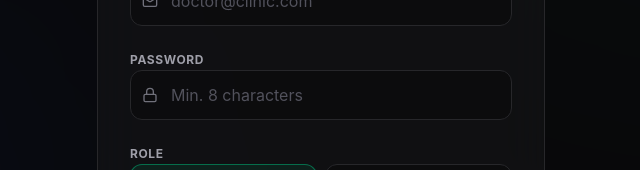
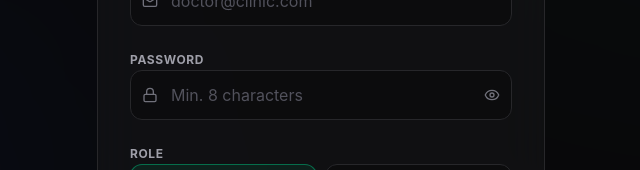
Before and after one commit to varadbarve/MediAssist, a Next.js app in the folder frontend/: page /register in a window 1280 px wide. Shown: the part 361-531 px from the top of the page, without its empty margins (319-959 px from the left). Built offline with nearby package versions, Linux system fonts and the light colour scheme.

Commit message:
Add show/hide password toggle feature to login and registration forms

```diff
--- a/frontend/src/app/login/page.tsx
+++ b/frontend/src/app/login/page.tsx
@@ -2,7 +2,7 @@
 
 import { useState } from "react";
 import { motion } from "framer-motion";
-import { LogIn, Mail, Lock, AlertCircle, Activity, ArrowRight } from "lucide-react";
+import { LogIn, Mail, Lock, AlertCircle, Activity, ArrowRight, Eye, EyeOff } from "lucide-react";
 import { login } from "@/lib/auth";
 import Link from "next/link";
 import { useRouter } from "next/navigation";
@@ -10,6 +10,7 @@ import { useRouter } from "next/navigation";
 export default function LoginPage() {
   const [email, setEmail] = useState("");
   const [password, setPassword] = useState("");
+  const [showPassword, setShowPassword] = useState(false);
   const [error, setError] = useState("");
   const [isLoading, setIsLoading] = useState(false);
   const router = useRouter();
@@ -103,13 +104,20 @@ export default function LoginPage() {
                 <Lock className="absolute left-3 top-1/2 -translate-y-1/2 w-4 h-4 text-zinc-500" />
                 <input
                   id="login-password"
-                  type="password"
+                  type={showPassword ? "text" : "password"}
                   value={password}
                   onChange={(e) => setPassword(e.target.value)}
                   placeholder="Enter your password"
                   required
-                  className="w-full pl-10 pr-4 py-3 bg-zinc-950/50 border border-zinc-800 rounded-xl text-zinc-200 placeholder:text-zinc-600 focus:outline-none focus:border-blue-500/50 focus:ring-1 focus:ring-blue-500/20 transition-all"
+                  className="w-full pl-10 pr-10 py-3 bg-zinc-950/50 border border-zinc-800 rounded-xl text-zinc-200 placeholder:text-zinc-600 focus:outline-none focus:border-blue-500/50 focus:ring-1 focus:ring-blue-500/20 transition-all"
                 />
+                <button
+                  type="button"
+                  onClick={() => setShowPassword(!showPassword)}
+                  className="absolute right-3 top-1/2 -translate-y-1/2 w-4 h-4 text-zinc-500 hover:text-zinc-300 transition-colors focus:outline-none"
+                >
+                  {showPassword ? <EyeOff className="w-4 h-4" /> : <Eye className="w-4 h-4" />}
+                </button>
               </div>
             </div>
 
--- a/frontend/src/app/register/page.tsx
+++ b/frontend/src/app/register/page.tsx
@@ -2,7 +2,7 @@
 
 import { useState } from "react";
 import { motion } from "framer-motion";
-import { UserPlus, Mail, Lock, User, AlertCircle, Activity, ArrowLeft, Shield } from "lucide-react";
+import { UserPlus, Mail, Lock, User, AlertCircle, Activity, ArrowLeft, Shield, Eye, EyeOff } from "lucide-react";
 import { register } from "@/lib/auth";
 import Link from "next/link";
 import { useRouter } from "next/navigation";
@@ -11,6 +11,7 @@ export default function RegisterPage() {
   const [fullName, setFullName] = useState("");
   const [email, setEmail] = useState("");
   const [password, setPassword] = useState("");
+  const [showPassword, setShowPassword] = useState(false);
   const [role, setRole] = useState("patient");
   const [error, setError] = useState("");
   const [isLoading, setIsLoading] = useState(false);
@@ -147,14 +148,21 @@ export default function RegisterPage() {
                 <Lock className="absolute left-3 top-1/2 -translate-y-1/2 w-4 h-4 text-zinc-500" />
                 <input
                   id="reg-password"
-                  type="password"
+                  type={showPassword ? "text" : "password"}
                   value={password}
                   onChange={(e) => setPassword(e.target.value)}
                   placeholder="Min. 8 characters"
                   required
                   minLength={8}
-                  className="w-full pl-10 pr-4 py-3 bg-zinc-950/50 border border-zinc-800 rounded-xl text-zinc-200 placeholder:text-zinc-600 focus:outline-none focus:border-emerald-500/50 focus:ring-1 focus:ring-emerald-500/20 transition-all"
+                  className="w-full pl-10 pr-10 py-3 bg-zinc-950/50 border border-zinc-800 rounded-xl text-zinc-200 placeholder:text-zinc-600 focus:outline-none focus:border-emerald-500/50 focus:ring-1 focus:ring-emerald-500/20 transition-all"
                 />
+                <button
+                  type="button"
+                  onClick={() => setShowPassword(!showPassword)}
+                  className="absolute right-3 top-1/2 -translate-y-1/2 w-4 h-4 text-zinc-500 hover:text-zinc-300 transition-colors focus:outline-none"
+                >
+                  {showPassword ? <EyeOff className="w-4 h-4" /> : <Eye className="w-4 h-4" />}
+                </button>
               </div>
             </div>
 
```
